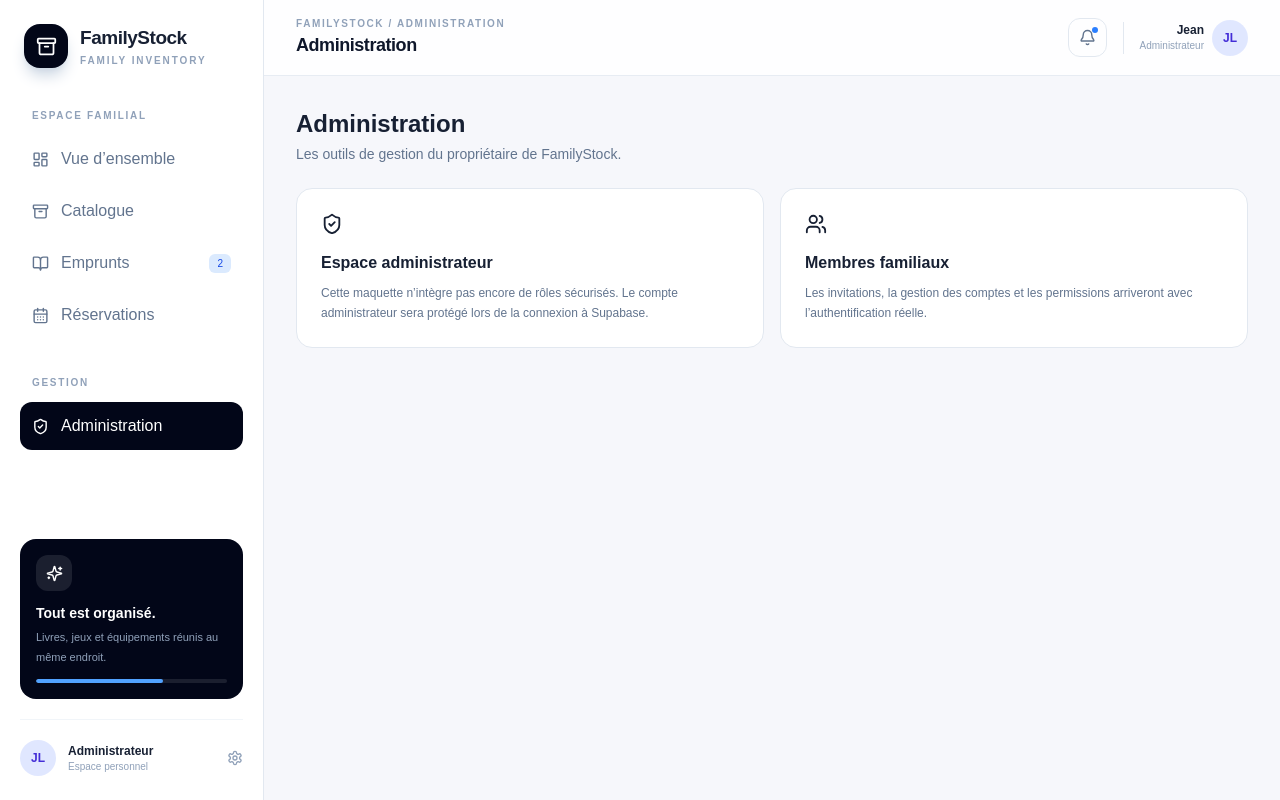
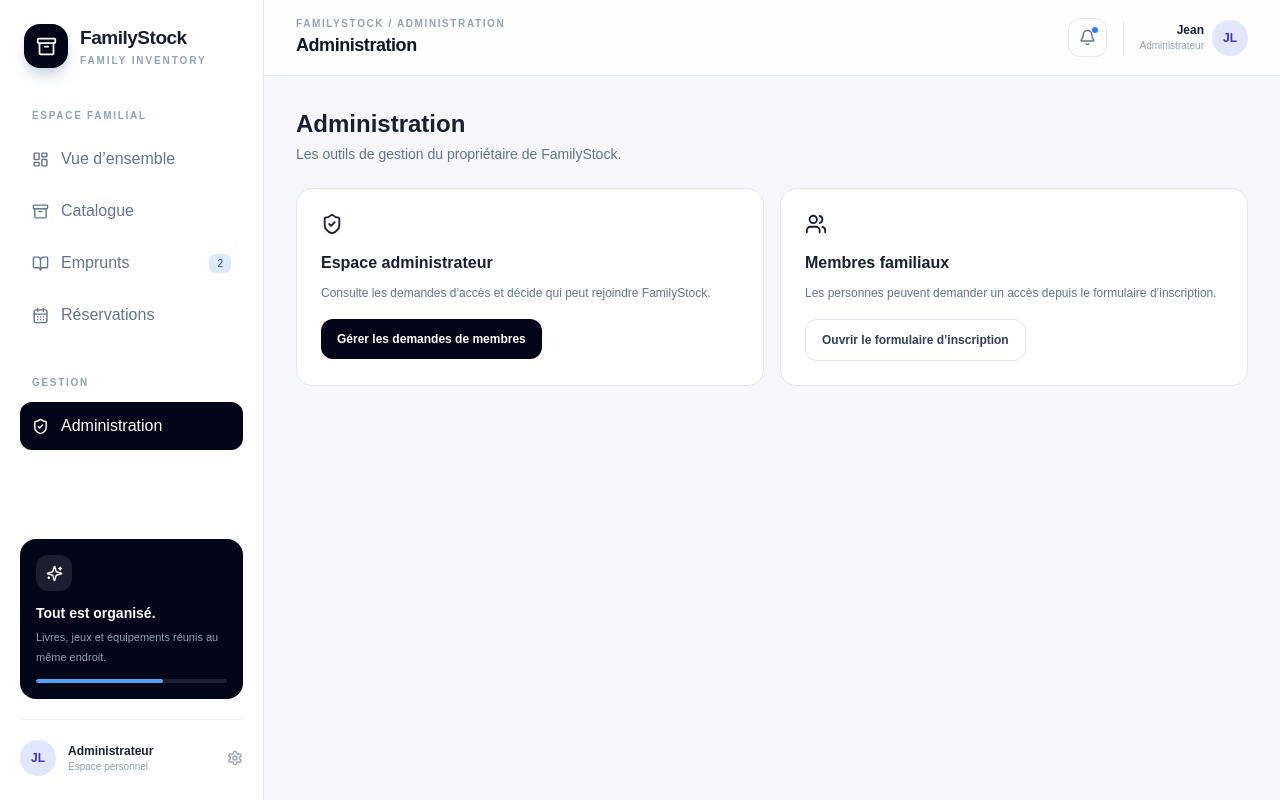
Before and after one commit to jeanlafon12180-ops/familystock, a Next.js app: page / in a window 1280 px wide. Both pictures are taken after a click on the button "Administration". Built offline with nearby package versions, Linux system fonts and the light colour scheme.

Commit message:
Link admin dashboard to member approval flow

```diff
--- a/src/app/page.tsx
+++ b/src/app/page.tsx
@@ -127,7 +127,7 @@ export default function Home() {
 
           {tab==="reservations" && <section><div className="mb-6"><h1 className="text-2xl font-bold">Réservations</h1><p className="mt-1 text-sm text-slate-500">Planifiez l’utilisation des équipements partagés.</p></div><div className="grid gap-4 md:grid-cols-2"><div className="rounded-2xl border border-slate-200 bg-white p-6"><div className="mb-4 flex h-12 w-12 items-center justify-center rounded-xl bg-violet-50 text-violet-700"><Film size={22}/></div><h2 className="font-bold">Vidéoprojecteur</h2><p className="mt-1 text-xs text-slate-500">Réservez un créneau pour votre prochaine soirée cinéma.</p><button onClick={()=>{setSelected(items.find(i=>i.category==="Matériel")??null);setModal("reserve");}} className="mt-5 rounded-xl bg-slate-950 px-4 py-3 text-xs font-bold text-white">Réserver le matériel</button></div><div className="rounded-2xl border border-slate-200 bg-white p-6"><div className="mb-4 flex h-12 w-12 items-center justify-center rounded-xl bg-blue-50 text-blue-700"><CalendarDays size={22}/></div><h2 className="font-bold">Calendrier familial</h2><p className="mt-1 text-xs text-slate-500">La vue calendrier partagée sera connectée à la base de données dans une prochaine étape.</p><div className="mt-5 rounded-xl bg-slate-50 p-4 text-xs text-slate-500">Aucune réservation persistante pour le moment.</div></div></div></section>}
 
-          {tab==="admin" && <section><div className="mb-6"><h1 className="text-2xl font-bold">Administration</h1><p className="mt-1 text-sm text-slate-500">Les outils de gestion du propriétaire de FamilyStock.</p></div><div className="grid gap-4 md:grid-cols-2"><div className="rounded-2xl border border-slate-200 bg-white p-6"><ShieldCheck size={22}/><h2 className="mt-4 font-bold">Espace administrateur</h2><p className="mt-2 text-xs leading-5 text-slate-500">Cette maquette n’intègre pas encore de rôles sécurisés. Le compte administrateur sera protégé lors de la connexion à Supabase.</p></div><div className="rounded-2xl border border-slate-200 bg-white p-6"><Users size={22}/><h2 className="mt-4 font-bold">Membres familiaux</h2><p className="mt-2 text-xs leading-5 text-slate-500">Les invitations, la gestion des comptes et les permissions arriveront avec l’authentification réelle.</p></div></div></section>}
+          {tab==="admin" && <section><div className="mb-6"><h1 className="text-2xl font-bold">Administration</h1><p className="mt-1 text-sm text-slate-500">Les outils de gestion du propriétaire de FamilyStock.</p></div><div className="grid gap-4 md:grid-cols-2"><div className="rounded-2xl border border-slate-200 bg-white p-6"><ShieldCheck size={22}/><h2 className="mt-4 font-bold">Espace administrateur</h2><p className="mt-2 text-xs leading-5 text-slate-500">Consulte les demandes d’accès et décide qui peut rejoindre FamilyStock.</p><a href="/admin/membres" className="mt-4 inline-flex rounded-xl bg-slate-950 px-4 py-3 text-xs font-bold text-white">Gérer les demandes de membres</a></div><div className="rounded-2xl border border-slate-200 bg-white p-6"><Users size={22}/><h2 className="mt-4 font-bold">Membres familiaux</h2><p className="mt-2 text-xs leading-5 text-slate-500">Les personnes peuvent demander un accès depuis le formulaire d’inscription.</p><a href="/inscription" className="mt-4 inline-flex rounded-xl border border-slate-200 px-4 py-3 text-xs font-bold text-slate-700">Ouvrir le formulaire d’inscription</a></div></div></section>}
         </div>
       </main>
 
```
